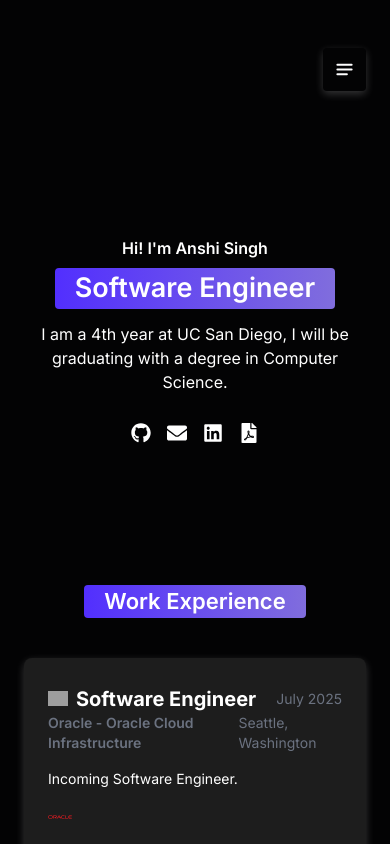
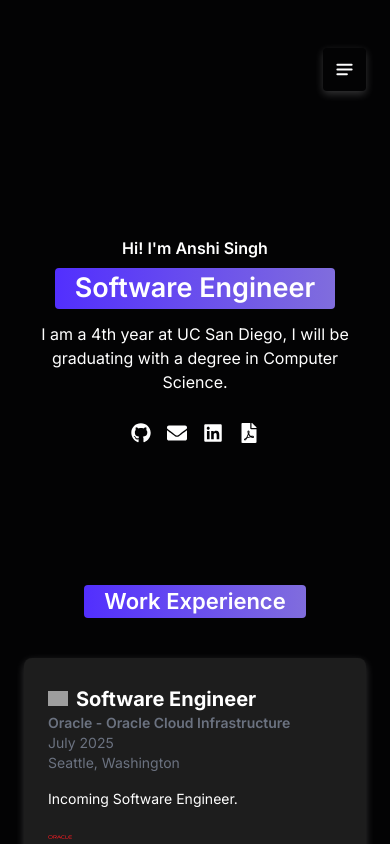
Before and after one commit to anshisinghh/anshisingh-portfolio, a Next.js app in the folder animated-portfolio/: page / in a window 390 px wide. Shown: the top 844 px of the page. Built offline with nearby package versions, Linux system fonts and the light colour scheme; grey boxes are pictures that could not be loaded; some icons are missing.

Commit message:
Update Experience.tsx

```diff
--- a/animated-portfolio/app/components/Experiences/Experience.tsx
+++ b/animated-portfolio/app/components/Experiences/Experience.tsx
@@ -69,13 +69,16 @@ const Experience = ({
                   <h3 className="text-xl font-bold">{role}</h3>
                 )}
               </div>
-              <p className="text-sm md:text-base text-gray-500">{dates}</p>
+              <p className="hidden md:block text-sm md:text-base text-gray-500">{dates}</p>
             </div>
-            <div className="flex justify-between items-center">
+            <div className="flex flex-col md:flex-row md:justify-between md:items-center">
               <p className="text-sm md:text-base text-gray-500 font-semibold">
                 {company}
               </p>
-              <p className="text-sm md:text-base text-gray-500">{location}</p>
+              <div className="flex flex-col md:flex-row md:items-center md:gap-4">
+                <p className="text-sm md:text-base text-gray-500 md:hidden">{dates}</p>
+                <p className="text-sm md:text-base text-gray-500">{location}</p>
+              </div>
             </div>
           </div>
           <p className="text-sm md:text-base">{description}</p>
```
